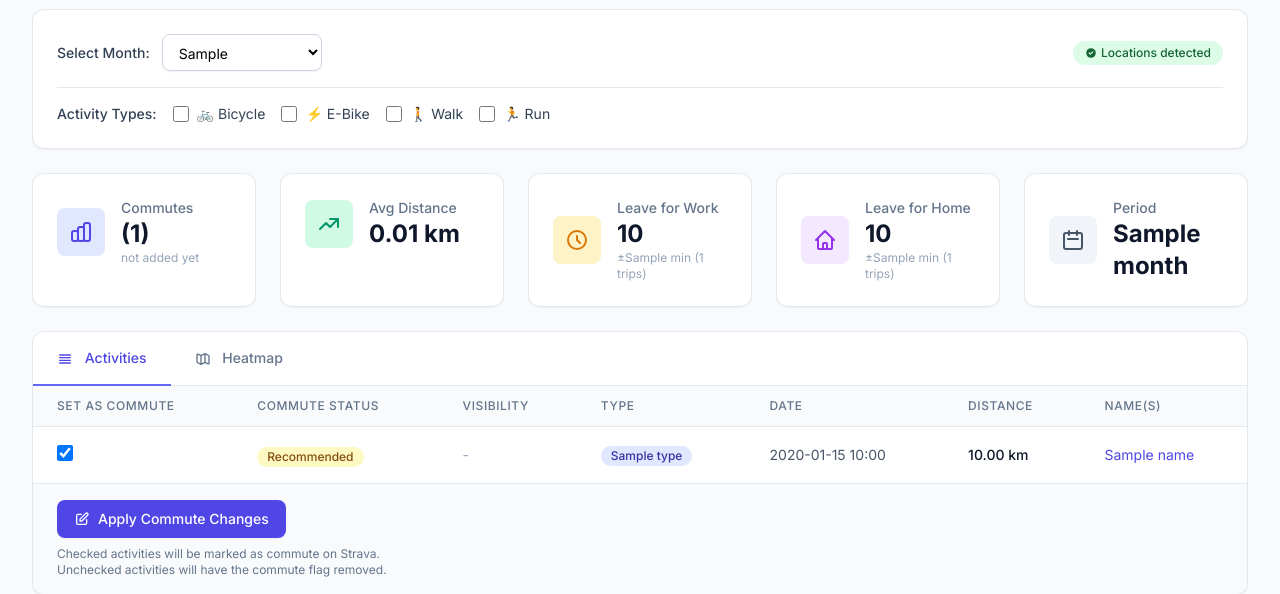
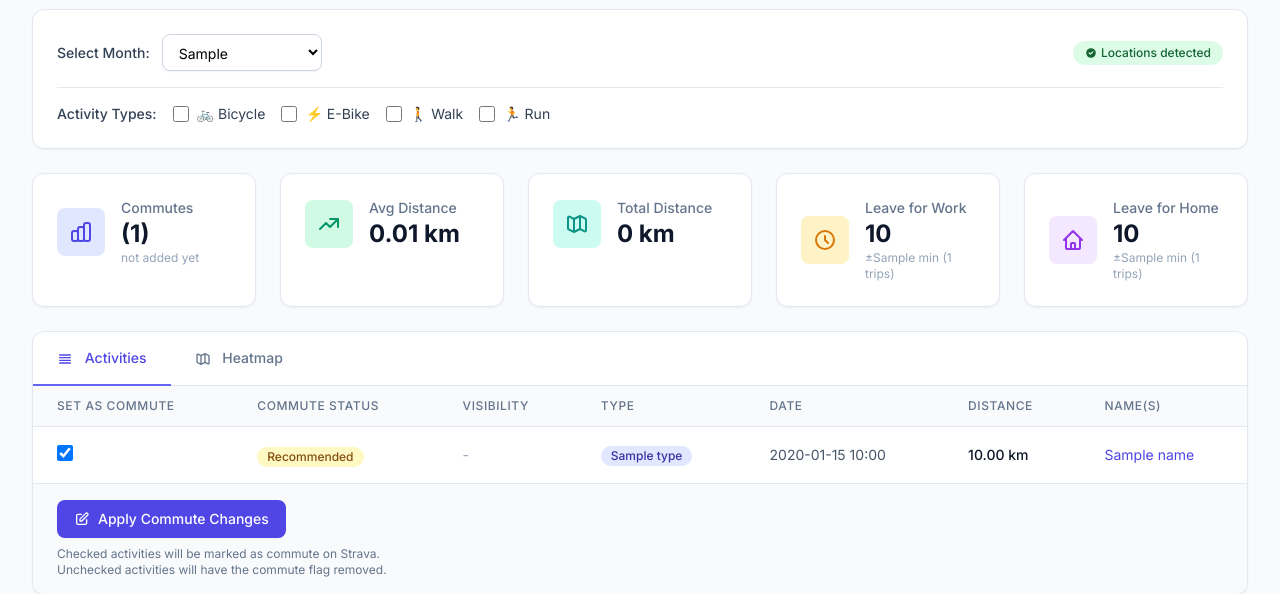
Before and after one commit to marton-helli-aimotive/strava_commute, a Flask app: template templates/stats.html in a window 1280 px wide. Shown: the part 188-782 px from the top of the page. Run offline with Flask 3, Linux system fonts and the light colour scheme; the template is opened without the code that fills it: most values are stand-ins (such as "Sample title", 1, 10 or a date in 2020); some libraries are stand-ins or nearby versions.

Commit message:
circular activities are not added to chains, added total distance card

```diff
--- a/app.py
+++ b/app.py
@@ -159,9 +159,10 @@ def _assign_home_work_by_time(activities, loc_a, loc_b):
     Disambiguates Home vs Work based on time-of-day patterns.
 
     We assume the morning commute starts from Home and the evening commute
-    starts from Work.
+    starts from Work. Uses local timezone for correct ordering.
     """
-    # Collect departure times (minutes since midnight) from each location
+    tz_str = get_timezone_for_location(loc_a[0], loc_a[1]) if loc_a else None
+    # Collect departure times (minutes since midnight) in LOCAL time from each location
     times_from_a = []
     times_from_b = []
 
@@ -172,30 +173,47 @@ def _assign_home_work_by_time(activities, loc_a, loc_b):
         start_coords = act.start_latlng.root if hasattr(act.start_latlng, 'root') else act.start_latlng
         start_rounded = (round(float(start_coords[0]), 3), round(float(start_coords[1]), 3))
 
-        minutes_since_midnight = act.start_date.hour * 60 + act.start_date.minute
+        # Use LOCAL time for departure time (Strava returns UTC)
+        dt = act.start_date
+        if dt.tzinfo is None:
+            dt = dt.replace(tzinfo=timezone.utc)
+        if tz_str:
+            dt = convert_to_local_time(dt, tz_str)
+        hour = dt.hour
+        if hour < 3:
+            hour += 24
+        minutes_since_midnight = hour * 60 + dt.minute
 
-        # Check which location this activity starts from
         if start_rounded == tuple(loc_a):
             times_from_a.append(minutes_since_midnight)
         elif start_rounded == tuple(loc_b):
             times_from_b.append(minutes_since_midnight)
 
-    # Calculate average departure times
     avg_from_a = sum(times_from_a) / len(times_from_a) if times_from_a else None
     avg_from_b = sum(times_from_b) / len(times_from_b) if times_from_b else None
 
-    # If we can't determine times, fall back to original order
-    if avg_from_a is None or avg_from_b is None:
-        return loc_a, loc_b
+    # Midday cutoff: departures before noon are typically "to work", after noon "to home"
+    MIDDAY_MINS = 12 * 60  # 720
 
-    # Home is where you leave earlier (morning commute to work)
-    # Work is where you leave later (evening commute to home)
-    if avg_from_a < avg_from_b:
-        # loc_a has earlier departures -> it's home
-        return loc_a, loc_b
-    else:
-        # loc_b has earlier departures -> it's home
-        return loc_b, loc_a
+    # Both locations have data: compare averages
+    if avg_from_a is not None and avg_from_b is not None:
+        if avg_from_a < avg_from_b:
+            return loc_a, loc_b  # loc_a has earlier departures -> home
+        return loc_b, loc_a  # loc_b has earlier departures -> home
+
+    # Only one location has data: use single-location heuristic
+    # Evening departures (> midday) = work; morning departures = home
+    if avg_from_a is not None:
+        if avg_from_a > MIDDAY_MINS:
+            return loc_b, loc_a  # loc_a has evening departures -> work
+        return loc_a, loc_b  # loc_a has morning departures -> home
+    if avg_from_b is not None:
+        if avg_from_b > MIDDAY_MINS:
+            return loc_a, loc_b  # loc_b has evening departures -> work
+        return loc_b, loc_a  # loc_b has morning departures -> home
+
+    # No data for either: fall back to original order
+    return loc_a, loc_b
 
 def is_near(p1, p2, threshold_km=1.0):
     if p1 is None or p2 is None:
@@ -242,6 +260,12 @@ def analyze_commutes(activities, home, work):
             i += 1
             continue
 
+        # Skip circular activities (start and end are near each other)
+        # These are not valid commutes and shouldn't be part of chained commutes
+        if is_near(act.start_latlng, act.end_latlng):
+            i += 1
+            continue
+
         # MATCHING: Check for simple, direct commutes (A -> B)
         is_h_to_w = is_near(act.start_latlng, home) and is_near(act.end_latlng, work)
         is_w_to_h = is_near(act.start_latlng, work) and is_near(act.end_latlng, home)
@@ -275,6 +299,11 @@ def analyze_commutes(activities, home, work):
                 # don't allow it to contribute to a commute chain.
                 if not is_workday_with_cutoff(next_act.start_date, cutoff_hour=3):
                     break
+
+                # Skip circular activities - they shouldn't be part of a chained commute
+                if is_near(next_act.start_latlng, next_act.end_latlng):
+                    temp_i += 1
+                    continue
 
                 # Check if next activity starts reasonably soon and continues the journey
                 elapsed = chain[-1].elapsed_time
--- a/templates/stats.html
+++ b/templates/stats.html
@@ -131,6 +131,25 @@
         </div>
     </div>
 
+    <!-- Total Distance -->
+    <div class="card p-6">
+        <div class="flex items-center">
+            <div class="flex-shrink-0">
+                <div class="w-12 h-12 bg-teal-100 rounded-lg flex items-center justify-center">
+                    <svg class="w-6 h-6 text-teal-600" fill="none" stroke="currentColor" viewBox="0 0 24 24">
+                        <path stroke-linecap="round" stroke-linejoin="round" stroke-width="2"
+                            d="M9 20l-5.447-2.724A1 1 0 013 16.382V5.618a1 1 0 011.447-.894L9 7m0 13l6-3m-6 3V7m6 10l4.553 2.276A1 1 0 0021 18.382V7.618a1 1 0 00-.553-.894L15 4m0 13V4m0 0L9 7">
+                        </path>
+                    </svg>
+                </div>
+            </div>
+            <div class="ml-4">
+                <p class="text-sm font-medium text-slate-500">Total Distance</p>
+                <p class="text-2xl font-bold text-slate-900">{{ "%.0f"|format(data.count * (data.avg_dist / 1000)) }} km</p>
+            </div>
+        </div>
+    </div>
+
     <!-- Leave for Work -->
     <div class="card p-6">
         <div class="flex items-center">
@@ -178,24 +197,6 @@
         </div>
     </div>
 
-    <!-- Month -->
-    <div class="card p-6">
-        <div class="flex items-center">
-            <div class="flex-shrink-0">
-                <div class="w-12 h-12 bg-slate-100 rounded-lg flex items-center justify-center">
-                    <svg class="w-6 h-6 text-slate-600" fill="none" stroke="currentColor" viewBox="0 0 24 24">
-                        <path stroke-linecap="round" stroke-linejoin="round" stroke-width="2"
-                            d="M8 7V3m8 4V3m-9 8h10M5 21h14a2 2 0 002-2V7a2 2 0 00-2-2H5a2 2 0 00-2 2v12a2 2 0 002 2z">
-                        </path>
-                    </svg>
-                </div>
-            </div>
-            <div class="ml-4">
-                <p class="text-sm font-medium text-slate-500">Period</p>
-                <p class="text-2xl font-bold text-slate-900">{{ month }}</p>
-            </div>
-        </div>
-    </div>
 </div>
 
 <!-- Activities & Heatmap Tabbed Card -->
```
